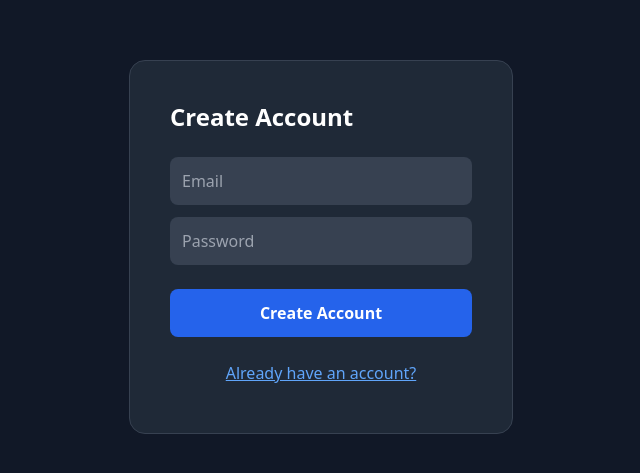
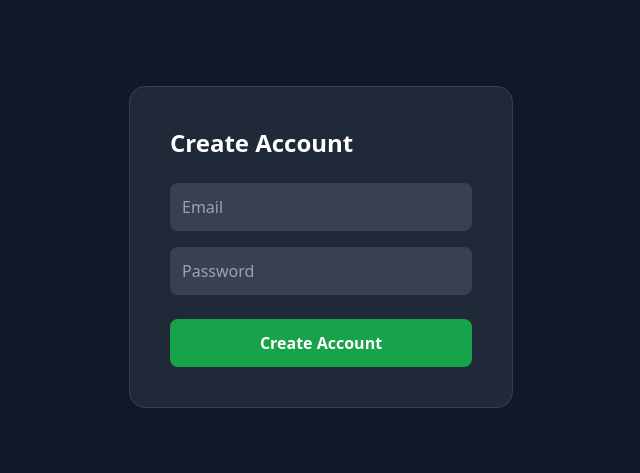
Before and after one commit to brettkues/cardealer-ai, a Next.js app: page /register in a window 1280 px wide. Shown: the part 153-626 px from the top of the page, without its empty margins (319-959 px from the left). Built offline with nearby package versions, Linux system fonts and the light colour scheme.

Commit message:
Update page.js

```diff
--- a/app/register/page.js
+++ b/app/register/page.js
@@ -5,40 +5,38 @@ import { useRouter } from "next/navigation";
 
 export default function RegisterPage() {
   const router = useRouter();
-
   const [email, setEmail] = useState("");
   const [password, setPassword] = useState("");
   const [loading, setLoading] = useState(false);
 
   const register = async () => {
-    if (!email || !password) return alert("Email and password required");
+    if (!email || !password) {
+      alert("Email and password required.");
+      return;
+    }
 
     setLoading(true);
 
     try {
-      // Register via Firebase REST API
       const res = await fetch("/api/auth/set", {
         method: "POST",
-        body: JSON.stringify({ action: "register", email, password }),
+        body: JSON.stringify({
+          action: "register",
+          email,
+          password,
+        }),
       });
 
       const data = await res.json();
 
       if (!res.ok) {
         alert(data.error || "Registration failed");
-        setLoading(false);
-        return;
+      } else {
+        alert("Account created! Please log in.");
+        router.push("/login");
       }
-
-      // Save session token
-      await fetch("/api/auth/set", {
-        method: "POST",
-        body: JSON.stringify({ idToken: data.idToken }),
-      });
-
-      router.push("/dashboard");
     } catch (err) {
-      alert("Registration error: " + err.message);
+      alert("Error: " + err.message);
     }
 
     setLoading(false);
@@ -52,7 +50,7 @@ export default function RegisterPage() {
         <input
           type="email"
           placeholder="Email"
-          className="w-full p-3 rounded-lg bg-gray-700 mb-3"
+          className="w-full p-3 rounded-lg bg-gray-700 mb-4"
           value={email}
           onChange={(e) => setEmail(e.target.value)}
         />
@@ -68,16 +66,9 @@ export default function RegisterPage() {
         <button
           onClick={register}
           disabled={loading}
-          className="w-full py-3 bg-blue-600 hover:bg-blue-500 rounded-lg font-semibold"
+          className="w-full py-3 bg-green-600 hover:bg-green-500 rounded-lg font-semibold"
         >
-          {loading ? "Creating..." : "Create Account"}
-        </button>
-
-        <button
-          onClick={() => router.push("/login")}
-          className="w-full py-2 mt-4 text-blue-400 underline"
-        >
-          Already have an account?
+          {loading ? "Creating…" : "Create Account"}
         </button>
       </div>
     </div>
```
